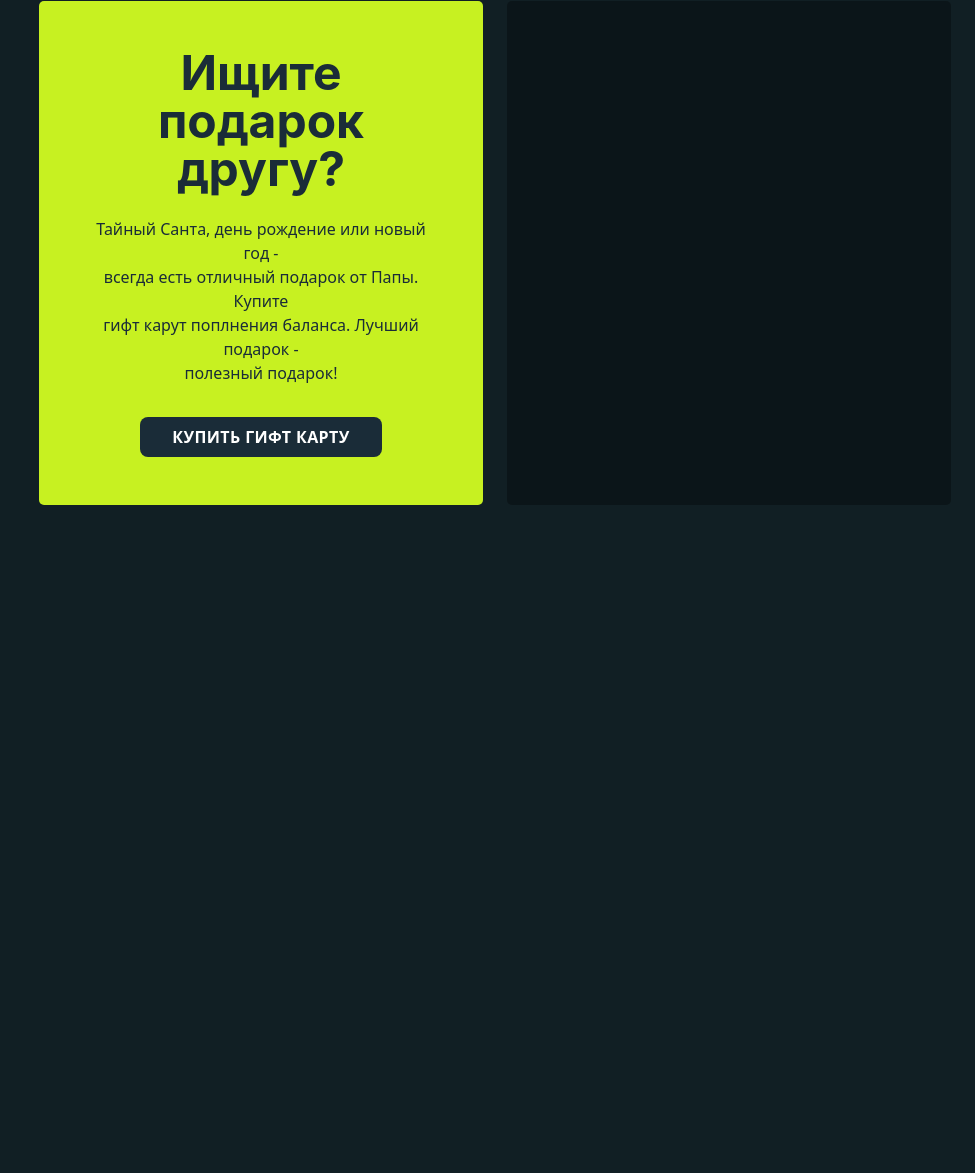
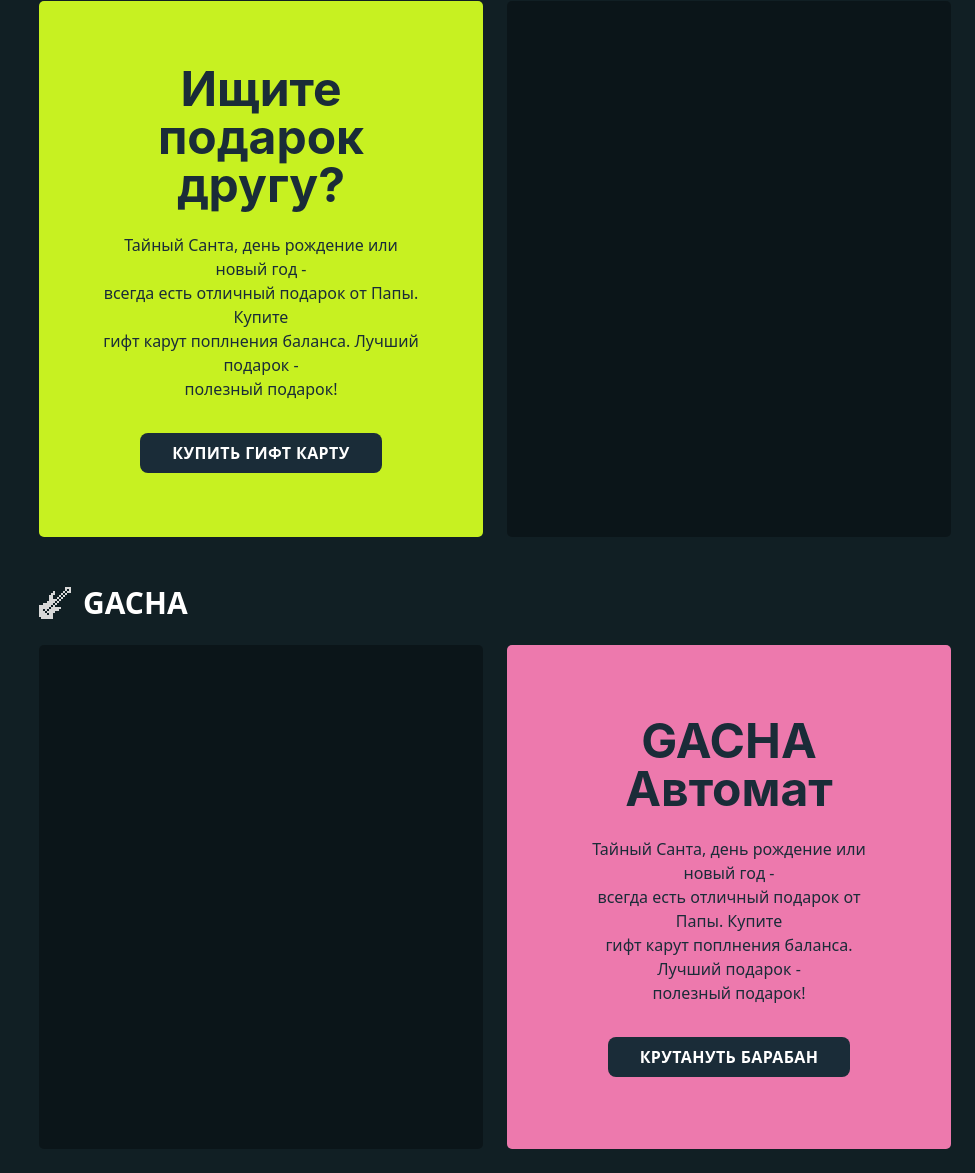
Before and after one commit to Hardyguardy/PapaBet, a website built with Vite: page index.html in a window 1280 px wide. Shown: the part 1955-3128 px from the top of the page, without its empty margins (305-1280 px from the left). Before the commit the page ends 2484 px from the top, so only its background shows below. Built offline with nearby package versions, Linux system fonts and the light colour scheme.

Commit message:
Add gacha

```diff
--- a/index.html
+++ b/index.html
@@ -680,7 +680,6 @@
 
         <!-- Подарочная карта PapaBet -->
         <section class="mt-12">
-          <!-- Заголовок с иконкой -->
           <div class="flex items-center gap-3 mb-6">
             <img src="assets/icons/Guitar.svg" alt="PapaBet" class="h-8" />
             <h2 class="text-white text-3xl font-bold">
@@ -688,11 +687,9 @@
             </h2>
           </div>
 
-          <!-- Два блока рядом -->
           <div class="grid grid-cols-2 gap-6">
-            <!-- Левый блок - желто-зеленый -->
             <div
-              class="bg-[#C7F121] items-center rounded-[5px] p-12 flex flex-col justify-center"
+              class="bg-[#C7F121] items-center rounded-[5px] p-16 flex flex-col justify-center"
             >
               <h3
                 class="text-[#1a2c38] text-5xl text-center font-bold font-family-base mb-6 leading-12"
@@ -721,6 +718,45 @@
             </div>
           </div>
         </section>
+
+        <!-- Gacha -->
+        <section class="mt-12">
+          <div class="flex items-center gap-3 mb-6">
+            <img src="assets/icons/Guitar.svg" alt="PapaBet" class="h-8" />
+            <h2 class="text-white text-3xl font-bold">GACHA</h2>
+          </div>
+
+          <div class="grid grid-cols-2 gap-6">
+            <div
+              class="relative bg-black opacity-30 rounded-[5px] overflow-hidden"
+            >
+              <div class="absolute inset-0"></div>
+              <div class="absolute inset-0 bg-black opacity-30"></div>
+            </div>
+            <div
+              class="bg-[#ED79AD] items-center rounded-[5px] p-18 flex flex-col justify-center"
+            >
+              <h3
+                class="text-[#1a2c38] text-5xl text-center font-bold font-family-base mb-6 leading-12"
+              >
+                GACHA Автомат
+              </h3>
+              <p class="text-[#1a2c38] text-base text-center mb-8 leading-6">
+                Тайный Санта, день рождение или новый год -<br />
+                всегда есть отличный подарок от Папы. Купите<br />
+                гифт карут поплнения баланса. Лучший подарок -<br />
+                полезный подарок!
+              </p>
+              <div>
+                <button
+                  class="px-8 py-2 bg-[#1a2c38] text-white font-bold text-base rounded-lg hover:bg-[#253847] transition uppercase tracking-wide"
+                >
+                  крутануть барабан
+                </button>
+              </div>
+            </div>
+          </div>
+        </section>
       </main>
     </div>
 
```
